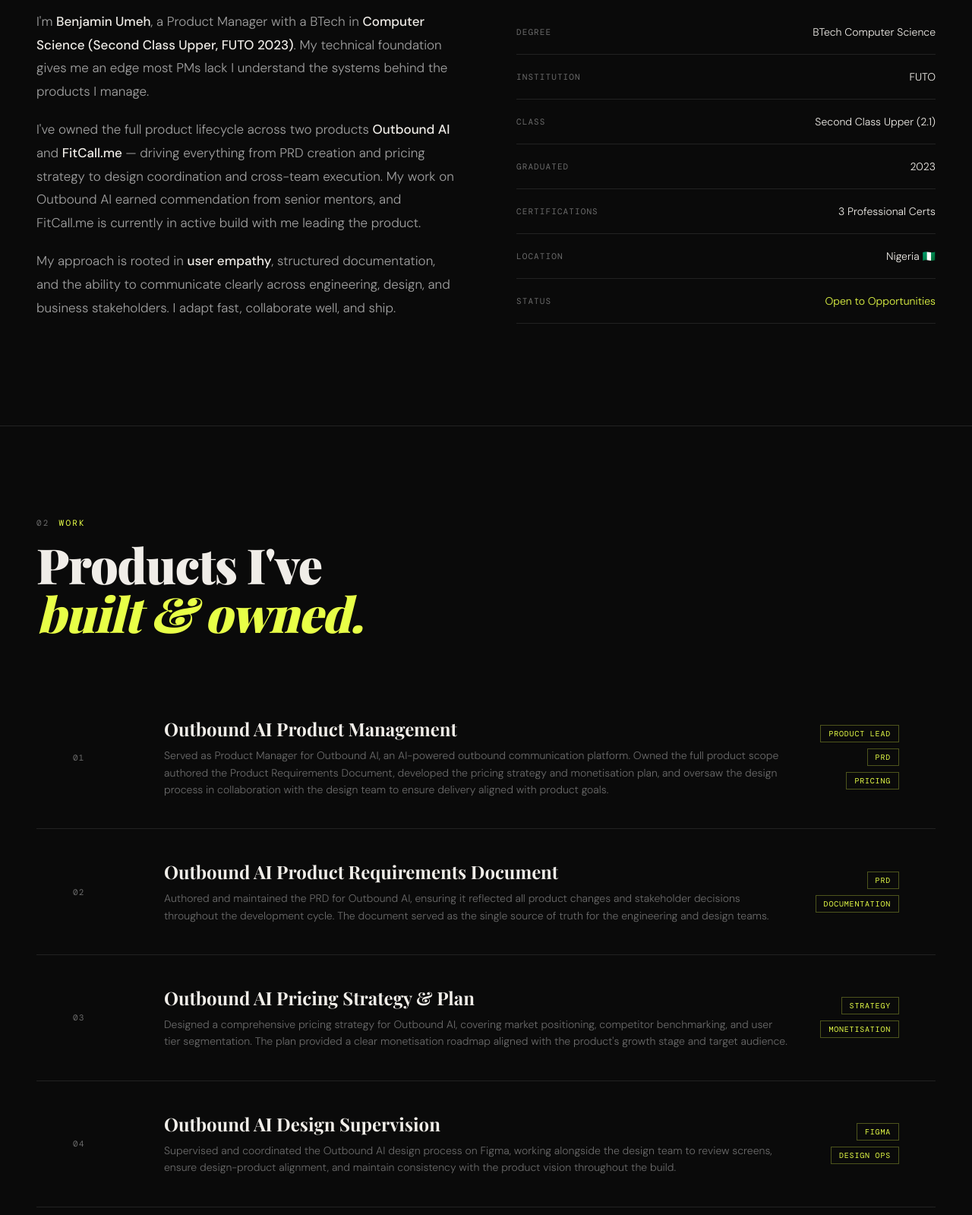
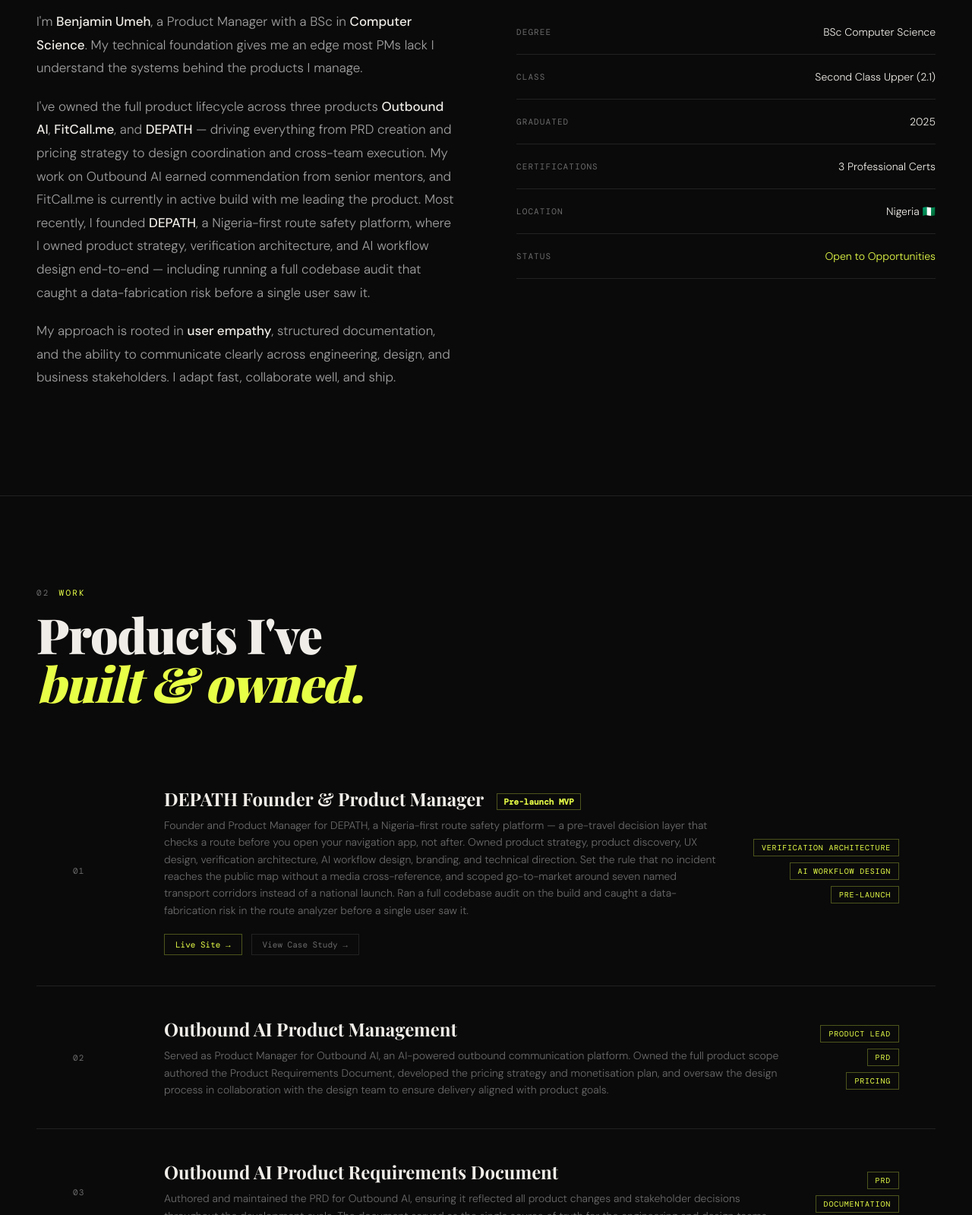
Before and after one commit to Benjam1n7/Benjam1n7.github.io, a plain HTML site: page index.html in a window 1280 px wide. Shown: the part 1180-2779 px from the top of the page at 76% size. Drawn offline with nearby package versions, Linux system fonts and the light colour scheme; a web font is replaced by a local one.

Commit message:
Update educational background and project contributions
Updated educational background and project details in the hero section. Changed BTech to BSc and added new project contributions.

```diff
--- a/index.html
+++ b/index.html
@@ -714,7 +714,7 @@
     </div>
     <p class="hero-bio">
       A Product Manager with a keen interest in transforming innovative ideas into successful products.
-      BTech graduate in Computer Science with a drive to bring products to life through strong teamwork,
+      BSc graduate in Computer Science with a drive to bring products to life through strong teamwork,
       clear communication, and cross-functional collaboration.
     </p>
     <div class="hero-cta">
@@ -725,7 +725,7 @@
 
   <div class="hero-right">
     <div class="stat-block">
-      <div class="stat-num">2+</div>
+      <div class="stat-num">5+</div>
       <div class="stat-label">Products Shipped</div>
     </div>
     <div class="stat-block">
@@ -776,17 +776,21 @@
   <div class="about-grid">
     <div class="about-text reveal">
       <p>
-        I'm <strong>Benjamin Umeh</strong>, a Product Manager with a BTech in
-        <strong>Computer Science (Second Class Upper, FUTO 2023)</strong>. My technical
+        I'm <strong>Benjamin Umeh</strong>, a Product Manager with a BSc in
+        <strong>Computer Science</strong>. My technical
         foundation gives me an edge most PMs lack I understand the systems behind
         the products I manage.
       </p>
       <p>
-        I've owned the full product lifecycle across two products
-        <strong>Outbound AI</strong> and <strong>FitCall.me</strong> — driving everything
+        I've owned the full product lifecycle across three products
+        <strong>Outbound AI</strong>, <strong>FitCall.me</strong>, and <strong>DEPATH</strong> — driving everything
         from PRD creation and pricing strategy to design coordination and cross-team
         execution. My work on Outbound AI earned commendation from senior mentors, and
-        FitCall.me is currently in active build with me leading the product.
+        FitCall.me is currently in active build with me leading the product. Most recently,
+        I founded <strong>DEPATH</strong>, a Nigeria-first route safety platform, where I owned
+        product strategy, verification architecture, and AI workflow design end-to-end —
+        including running a full codebase audit that caught a data-fabrication risk before
+        a single user saw it.
       </p>
       <p>
         My approach is rooted in <strong>user empathy</strong>, structured documentation,
@@ -797,11 +801,7 @@
     <div class="about-details reveal">
       <div class="detail-row">
         <span class="detail-key">Degree</span>
-        <span class="detail-val">BTech Computer Science</span>
-      </div>
-      <div class="detail-row">
-        <span class="detail-key">Institution</span>
-        <span class="detail-val">FUTO</span>
+        <span class="detail-val">BSc Computer Science</span>
       </div>
       <div class="detail-row">
         <span class="detail-key">Class</span>
@@ -809,7 +809,7 @@
       </div>
       <div class="detail-row">
         <span class="detail-key">Graduated</span>
-        <span class="detail-val">2023</span>
+        <span class="detail-val">2025</span>
       </div>
       <div class="detail-row">
         <span class="detail-key">Certifications</span>
@@ -834,8 +834,36 @@
 
   <div class="projects-list reveal">
 
+    <div class="project-item" style="cursor:default;">
+      <div class="project-num">01</div>
+      <div class="project-info">
+        <div class="project-name">
+          DEPATH Founder & Product Manager
+          <span style="font-family:var(--mono);font-size:11px;color:var(--accent);border:1px solid rgba(232,255,71,0.3);padding:3px 8px;margin-left:12px;vertical-align:middle;">Pre-launch MVP</span>
+        </div>
+        <div class="project-desc" style="margin-bottom:20px;">
+          Founder and Product Manager for DEPATH, a Nigeria-first route safety platform — a pre-travel
+          decision layer that checks a route before you open your navigation app, not after. Owned product
+          strategy, product discovery, UX design, verification architecture, AI workflow design, branding,
+          and technical direction. Set the rule that no incident reaches the public map without a media
+          cross-reference, and scoped go-to-market around seven named transport corridors instead of a
+          national launch. Ran a full codebase audit on the build and caught a data-fabrication risk in the
+          route analyzer before a single user saw it.
+        </div>
+        <div style="display:flex;gap:12px;flex-wrap:wrap;">
+          <a href="https://depath.ai.studio" target="_blank" style="font-family:var(--mono);font-size:11px;color:var(--accent);text-decoration:none;border:1px solid rgba(232,255,71,0.3);padding:6px 14px;transition:background 0.2s;" onmouseover="this.style.background='rgba(232,255,71,0.08)'" onmouseout="this.style.background='transparent'">Live Site →</a>
+          <a href="https://docs.google.com/document/d/1tytCx0JGLU52zXNXt3ByCfzjT_HTl6J4neq3fR-lY84/edit?usp=sharing" target="_blank" style="font-family:var(--mono);font-size:11px;color:var(--muted);text-decoration:none;border:1px solid var(--border);padding:6px 14px;transition:background 0.2s;" onmouseover="this.style.background='rgba(255,255,255,0.04)'" onmouseout="this.style.background='transparent'">View Case Study →</a>
+        </div>
+      </div>
+      <div class="project-tags">
+        <span class="tag">Verification Architecture</span>
+        <span class="tag">AI Workflow Design</span>
+        <span class="tag">Pre-launch</span>
+      </div>
+    </div>
+
     <a href="https://outbound.im/" target="_blank" class="project-item">
-      <div class="project-num">01</div>
+      <div class="project-num">02</div>
       <div class="project-info">
         <div class="project-name">Outbound AI Product Management</div>
         <div class="project-desc">
@@ -853,7 +881,7 @@
     </a>
 
     <a href="https://docs.google.com/document/d/1Tf_05Lb77umc5NAtZy1PFgPB50zvVg1CZJ_qA5b0YQc/edit?usp=sharing" target="_blank" class="project-item">
-      <div class="project-num">02</div>
+      <div class="project-num">03</div>
       <div class="project-info">
         <div class="project-name">Outbound AI Product Requirements Document</div>
         <div class="project-desc">
@@ -869,7 +897,7 @@
     </a>
 
     <a href="https://docs.google.com/document/d/1w73_kKsOl8h3aLJdXrapREqEqiABarLKIxzjOPnQ3TI/edit?usp=sharing" target="_blank" class="project-item">
-      <div class="project-num">03</div>
+      <div class="project-num">04</div>
       <div class="project-info">
         <div class="project-name">Outbound AI Pricing Strategy & Plan</div>
         <div class="project-desc">
@@ -885,7 +913,7 @@
     </a>
 
     <a href="https://www.figma.com/design/wfxEEDQ4nvkYhkSmMXIhMS/New-Outbound-AI?node-id=2193-2359&p=f&t=vhZIUbRsgvJLAAta-0" target="_blank" class="project-item">
-      <div class="project-num">04</div>
+      <div class="project-num">05</div>
       <div class="project-info">
         <div class="project-name">Outbound AI Design Supervision</div>
         <div class="project-desc">
@@ -901,7 +929,7 @@
     </a>
 
     <div class="project-item" style="cursor:default;">
-      <div class="project-num">05</div>
+      <div class="project-num">06</div>
       <div class="project-info">
         <div class="project-name">
           FitCall.me Product Manager
@@ -928,6 +956,24 @@
         <span class="tag">In Build</span>
       </div>
     </div>
+
+    <a href="https://docs.google.com/document/d/1Cyj19RWg-PSKcTlSmQbi2Wo8Z1v8gdqCFc9mBILyhzA/edit?usp=sharing" target="_blank" class="project-item">
+      <div class="project-num">07</div>
+      <div class="project-info">
+        <div class="project-name">MenuCard Product Requirements Document</div>
+        <div class="project-desc">
+          Contributed to the Product Requirements Document for MenuCard, a digital menu
+          application, helping shape product direction from problem definition and target
+          audience through to competitor analysis and functional requirements. Worked through
+          the full PRD structure objectives, scope, value proposition, user personas, and
+          technical requirements to give the build a clear, well-reasoned foundation.
+        </div>
+      </div>
+      <div class="project-tags">
+        <span class="tag">PRD</span>
+        <span class="tag">Product Direction</span>
+      </div>
+    </a>
 
   </div>
 </section>
@@ -1058,11 +1104,11 @@
         LinkedIn
         <span>Connect →</span>
       </a>
-      <a href="https://twitter.com/of3enjamin" target="_blank" class="contact-link">
+      <a href="https://twitter.com/BenjaminUm3h" target="_blank" class="contact-link">
         Twitter / X
         <span>Follow →</span>
       </a>
-      <a href="https://wa.me/09136897398" target="_blank" class="contact-link">
+      <a href="https://wa.me/2349136897398" target="_blank" class="contact-link">
         WhatsApp
         <span>Message →</span>
       </a>
```
